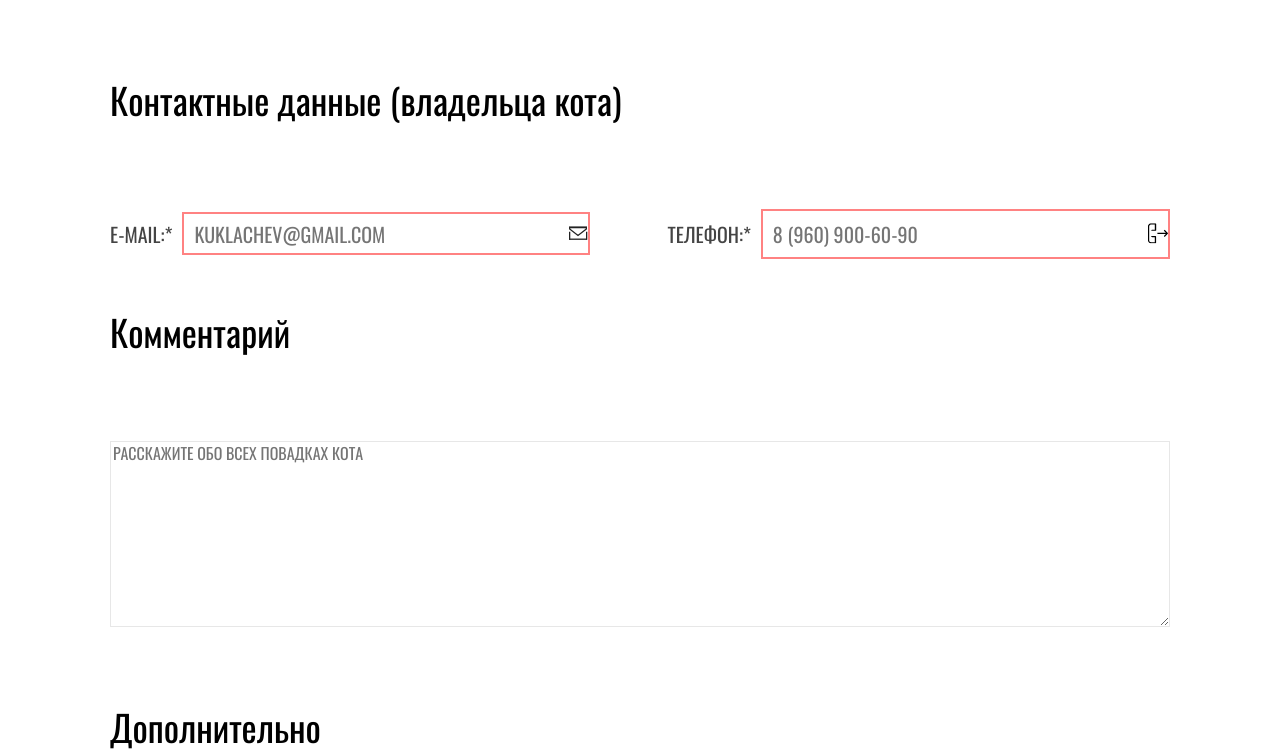
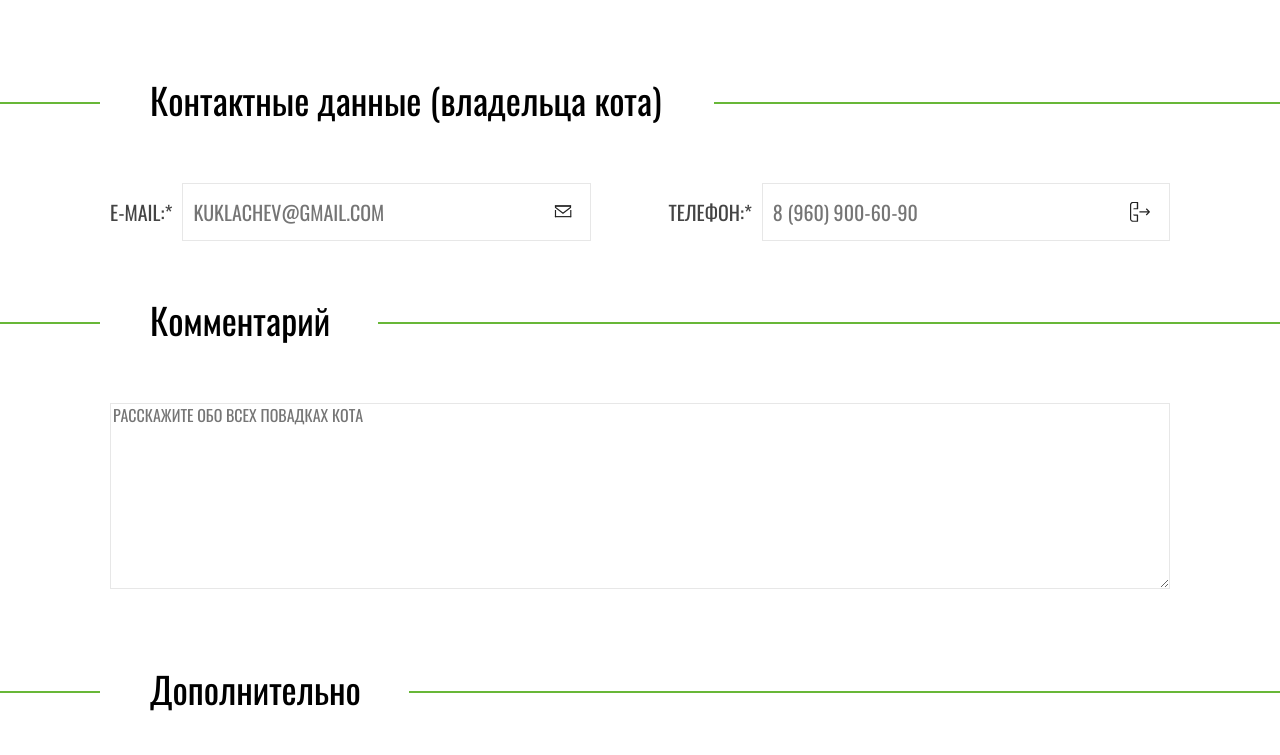
Before and after one commit to ikisel/1734435-cat-energy-23, a plain HTML site: page source/form.html in a window 1280 px wide. Shown: the part 645-1400 px from the top of the page. Drawn offline with nearby package versions, Linux system fonts and the light colour scheme; files that its build step writes are made by us from their sources; files whose address does not match are found by name.

Commit message:
Выполняет декоративные элементы внутренних страниц

```diff
--- a/source/form.html
+++ b/source/form.html
@@ -115,25 +115,27 @@
                   </fieldset>
               </div>
                 <fieldset class="form__fieldset form__fieldset--contacts">
-                  <legend class="form__title form__title--legend">Контактные данные (владельца кота)</legend>
-                  <div class="form__mail-phone">
+                  <legend class="form__contacts">Контактные данные (владельца кота)</legend>
+                  <div class="form__email-phone">
                     <div class="form__email">
                       <label class="form__label form__label--email" for="email">E-mail:*</label>
-                      <input class="form__input form__input--email" type="email" name="email" id="email" placeholder="kuklachev@gmail.com" required>
+                      <input class="form__input form__post" type="email" name="email" id="email" placeholder="kuklachev@gmail.com" required>
+                      <span class="form__icon-post"></span>
                     </div>
                     <div class="form__phone">
                       <label class="form__label form__label--phone" for="phone">Телефон:*</label>
-                      <input class="form__input form__input--phone" type="tel" name="phone" id="phone" placeholder="8 (960) 900-60-90" pattern="8-[0-9]{3}-[0-9]{3}-[0-9]{2}-[0-9]{2}" required>
+                      <input class="form__input form__cell" type="tel" name="phone" id="phone" placeholder="8 (960) 900-60-90" pattern="8-[0-9]{3}-[0-9]{3}-[0-9]{2}-[0-9]{2}" required>
+                      <span class="form__icon-cell"></span>
                     </div>
                   </div>
                 </fieldset>
                 <fieldset class="form__fieldset form__fieldset--comments">
-                  <legend class="form__title form__title--legend">Комментарий</legend>
+                  <legend class="form__legend">Комментарий</legend>
                   <label class="page__a11y-hidden" for="comment">Расскажите обо всех повадках кота</label>
                   <textarea class="form__textarea" name="comment" id="comment" cols="30" rows="10" placeholder="Расскажите обо всех повадках кота"></textarea>
                 </fieldset>
                 <fieldset class="form__fieldset form__fieldset--checkbox">
-                  <legend class="form__title form__title--legend">Дополнительно</legend>
+                  <legend class="form__legend">Дополнительно</legend>
                   <ul class="form__list more form__list--more">
                     <li class="more__item">
                       <input class="more__input page__a11y-hidden" type="checkbox" name="sweetener" id="sweetener" checked>
--- a/source/sass/blocks/button.scss
+++ b/source/sass/blocks/button.scss
@@ -17,14 +17,14 @@
   line-height: 20px;
   font-weight: normal;
   text-transform: uppercase;
-  padding-top: 10px;
-  padding-bottom: 10px;
   text-decoration: none;
   color: var(--special);
 
   &--show {
     @media (min-width: 748px) {
       line-height: 0;
+      padding-top: 10px;
+      padding-bottom: 10px;
     }
   }
 }
--- a/source/sass/blocks/data.scss
+++ b/source/sass/blocks/data.scss
@@ -1,20 +1,17 @@
 .data__item {
   border-top: 1px solid var(--special-grey);
-  padding-top: 15px;
-  padding-bottom: 15px;
-  margin-bottom: 10px;
+  padding-top: 13px;
+  padding-bottom: 13px;
 
   @media (min-width: 748px) {
-    padding-left: 38px;
-    padding-right: 38px;
+    padding: 26px 38px;
   }
 
   @media (min-width: 1280px) {
     display: flex;
     justify-content: space-between;
     align-items: center;
-    padding-left: 0;
-    padding-right: 0;
+    padding: 5px 0;
   }
 }
 
--- a/source/sass/blocks/extra.scss
+++ b/source/sass/blocks/extra.scss
@@ -12,6 +12,7 @@
   @media (min-width: 748px) {
     padding-left: 30px;
     padding-right: 30px;
+    margin-bottom: 60px;
   }
 
   @media (min-width: 1280px) {
@@ -19,6 +20,7 @@
     padding-left: 0;
     padding-right: 0;
     margin-right: 79px;
+    margin-bottom: 0;
   }
 }
 
@@ -29,37 +31,48 @@
 }
 
 .extra__title {
-  display: flex;
+  position: relative;
+  --air-gap: 10px;
+  width: fit-content;
   font-family: "Oswald", "Arial", sans-serif;
   font-size: 24px;
   line-height: 24px;
   font-weight: 400;
+  padding-left: 20px;
   padding-top: 10px;
   padding-bottom: 36px;
-  align-items: center;
-  justify-content: space-between;
-  margin-left: 20px;
 
   @media (min-width: 748px) {
     font-size: 36px;
     line-height: 36px;
-    padding-left: 38px;
-    padding-right: 38px;
+    margin-left: 30px;
+    margin-right: 30px;
+    padding-left: 15px;
+    padding-right: 15px;
+    margin-bottom: 20px;
   }
 
   @media (min-width: 1280px) {
+    --air-gap: 25px;
     padding-left: 0;
-    padding-right: 0;
+    padding-right: 20px;
     margin-left: 0;
   }
 
-  &::after {
+  &::before {
     content: "";
-    display: block;
-    width: 100%;
-    height: 3px;
-    margin-left: 22px;
+    position: absolute;
+    width: calc(100vw - 100% - var(--air-gap));
+    height: 2px;
+    top: 25px;
+    right: calc(100% + var(--air-gap));
     background-color: var(--basic-green);
+    box-shadow: calc(100vw + var(--air-gap)) 0 0 0 var(--basic-green);
+
+    @media (min-width: 748px) {
+      margin-left: 22px;
+      top: 30px;
+    }
   }
 }
 
--- a/source/sass/blocks/form.scss
+++ b/source/sass/blocks/form.scss
@@ -53,9 +53,13 @@
   }
 }
 
-.form__mail-phone {
+.form__email-phone {
+  display: flex;
+  flex-direction: column;
+
   @media (min-width: 1280px) {
     display: flex;
+    flex-direction: row;
     justify-content: space-between;
   }
 }
@@ -106,12 +110,14 @@
   font-weight: 400;
   padding-left: 20px;
   padding-right: 20px;
+  margin-bottom: 37px;
 
   @media (min-width: 748px) {
     font-size: 60px;
     line-height: 60px;
     padding-left: 30px;
     padding-right: 30px;
+    margin-bottom: 54px;
   }
 
   @media (min-width: 1280px) {
@@ -119,23 +125,85 @@
     padding-right: 110px;
     margin-bottom: 56px;
   }
+}
 
-  &--legend {
-    font-size: 24px;
-    padding-left: 20px;
-    line-height: 26px;
-    margin-bottom: 30px;
+.form__contacts,
+.form__legend {
+  position: relative;
+  --air-gap: 10px;
+  width: fit-content;
+  font-family: "Oswald", "Arial", sans-serif;
+  font-size: 24px;
+  line-height: 26px;
+  font-weight: 400;
+  margin-bottom: 35px;
+
+  @media (min-width: 748px) {
+    font-size: 36px;
+    line-height: 36px;
+    font-weight: 400;
+    margin-bottom: 60px;
+  }
+
+  @media (min-width: 1280px) {
+    margin-bottom: 50px;
+  }
+}
+
+.form__legend {
+  padding-left: 20px;
+  padding-right: 22px;
+
+  &::before {
+    content: "";
+    position: absolute;
+    width: calc(100vw - 100% - var(--air-gap));
+    height: 2px;
+    top: 15px;
+    right: calc(100% + var(--air-gap));
+    background-color: var(--basic-green);
+    box-shadow: calc(100vw + var(--air-gap)) 0 0 0 var(--basic-green);
 
     @media (min-width: 748px) {
-      font-size: 36px;
-      line-height: 36px;
-      padding-left: 30px;
+      top: 20px;
     }
+  }
 
-    @media (min-width: 1280px) {
-      padding-left: 0;
-      margin-bottom: 76px;
+  @media (min-width: 748px) {
+    padding-right: 38px;
+  }
+
+  @media (min-width: 1280px) {
+    padding-left: 40px;
+  }
+}
+
+.form__contacts {
+  width: 187px;
+  padding-left: 20px;
+
+  &::before {
+    content: "";
+    position: absolute;
+    width: calc(100vw - 100% - var(--air-gap));
+    height: 2px;
+    top: 15px;
+    right: calc(100% + var(--air-gap));
+    background-color: var(--basic-green);
+    box-shadow: calc(100vw + var(--air-gap)) 0 0 0 var(--basic-green);
+
+    @media (min-width: 748px) {
+      top: 20px;
     }
+  }
+
+  @media (min-width: 748px) {
+    width: fit-content;
+    padding-right: 42px;
+  }
+
+  @media (min-width: 1280px) {
+    padding-left: 40px;
   }
 }
 
@@ -196,31 +264,6 @@
     line-height: 30px;
   }
 
-  &--email {
-    display: flex;
-    content: "";
-    width: 20px;
-    height: 14px;
-    background-image: url("../../img/icon-email.svg");
-    background-repeat: no-repeat;
-    background-position: right;
-
-    @media (min-width: 748px) {
-      width: 18px;
-      height: 13px;
-    }
-  }
-
-  &--phone {
-    display: flex;
-    content: "";
-    width: 20px;
-    height: 20px;
-    background-image: url("../../img/icon-phone.svg");
-    background-repeat: no-repeat;
-    background-position: right;
-  }
-
   &:hover {
     border-color: var(--special-grey);
   }
@@ -229,11 +272,84 @@
     outline: none;
     border: 2px solid var(--special);
   }
+
+  &--error {
+    outline: none;
+    border: 2px solid var(--special-error);
+  }
 }
 
-.form__input:invalid {
-  outline: none;
-  border: 2px solid var(--special-error);
+.form__post,
+.form__cell {
+  position: relative;
+}
+
+.form__icon-post {
+  position: absolute;
+  content: "";
+  width: 20px;
+  height: 14px;
+  right: 35px;
+  background: var(--special-warm-dark);
+  mask-image: url("../../img/icon-email.svg");
+  mask-repeat: no-repeat;
+  mask-position: right;
+  mask-size: cover;
+
+  @media (min-width: 748px) {
+    width: 18px;
+    height: 13px;
+    right: 50px;
+  }
+
+  @media (min-width: 1280px) {
+    left: 444px;
+  }
+
+  &:hover {
+    background: var(--special-warm-dark);
+  }
+
+  &:focus {
+    background: var(--basic-green);
+  }
+
+  &--error {
+    background: var(--special-error);
+  }
+}
+
+.form__icon-cell {
+  position: absolute;
+  content: "";
+  width: 20px;
+  height: 20px;
+  right: 32px;
+  background: var(--special-warm-dark);
+  mask-image: url("../../img/icon-phone.svg");
+  mask-repeat: no-repeat;
+  mask-position: right;
+  mask-size: cover;
+
+  @media (min-width: 748px) {
+    right: 45px;
+  }
+
+  @media (min-width: 1280px) {
+    right: 20px;
+  }
+
+  &:hover {
+    background: var(--special-warm-dark);
+  }
+
+  &:focus {
+    background: var(--basic-green);
+  }
+
+  &--error {
+    background: var(--special-error);
+  }
 }
 
 .form__fieldset {
@@ -243,7 +359,7 @@
   border: none;
   padding-top: 15px;
   padding-bottom: 15px;
-  margin-bottom: 20px;
+  margin-bottom: 26px;
 
   &--contacts {
     @media (min-width: 1280px) {
```
